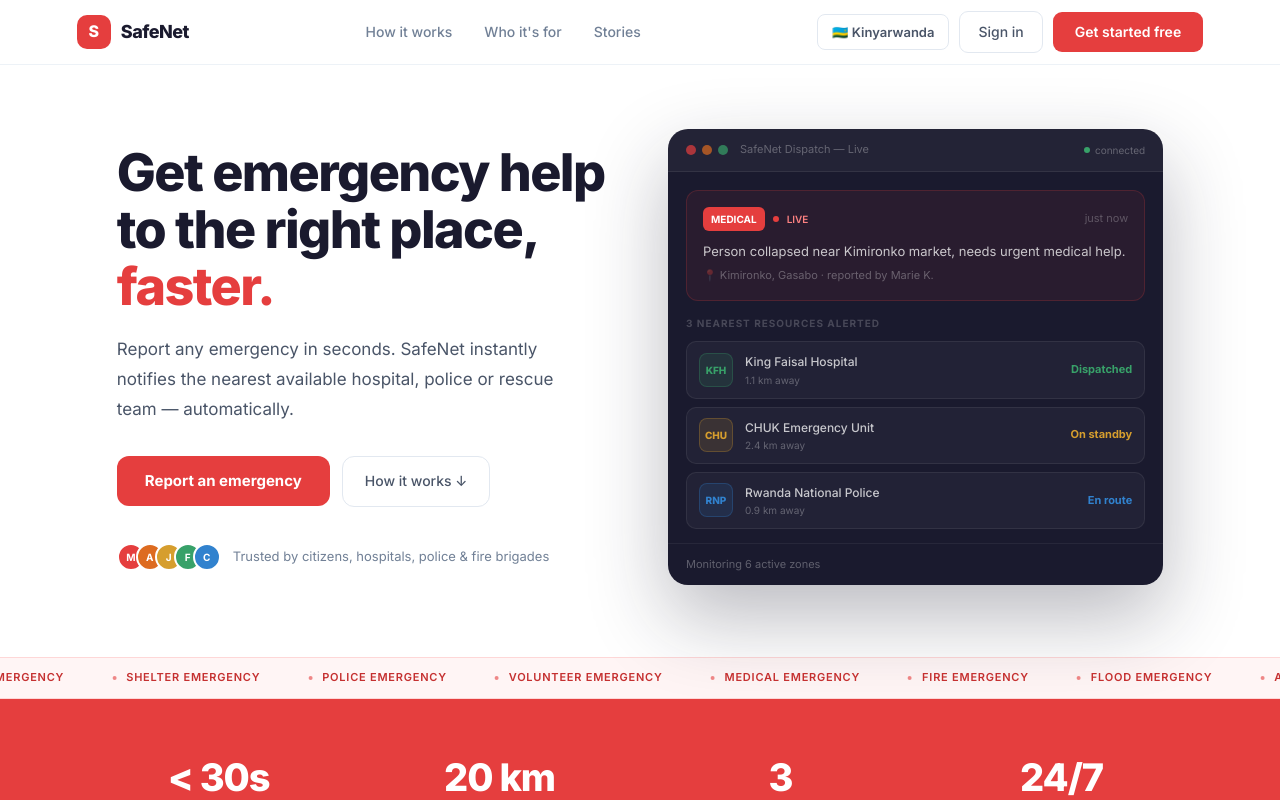
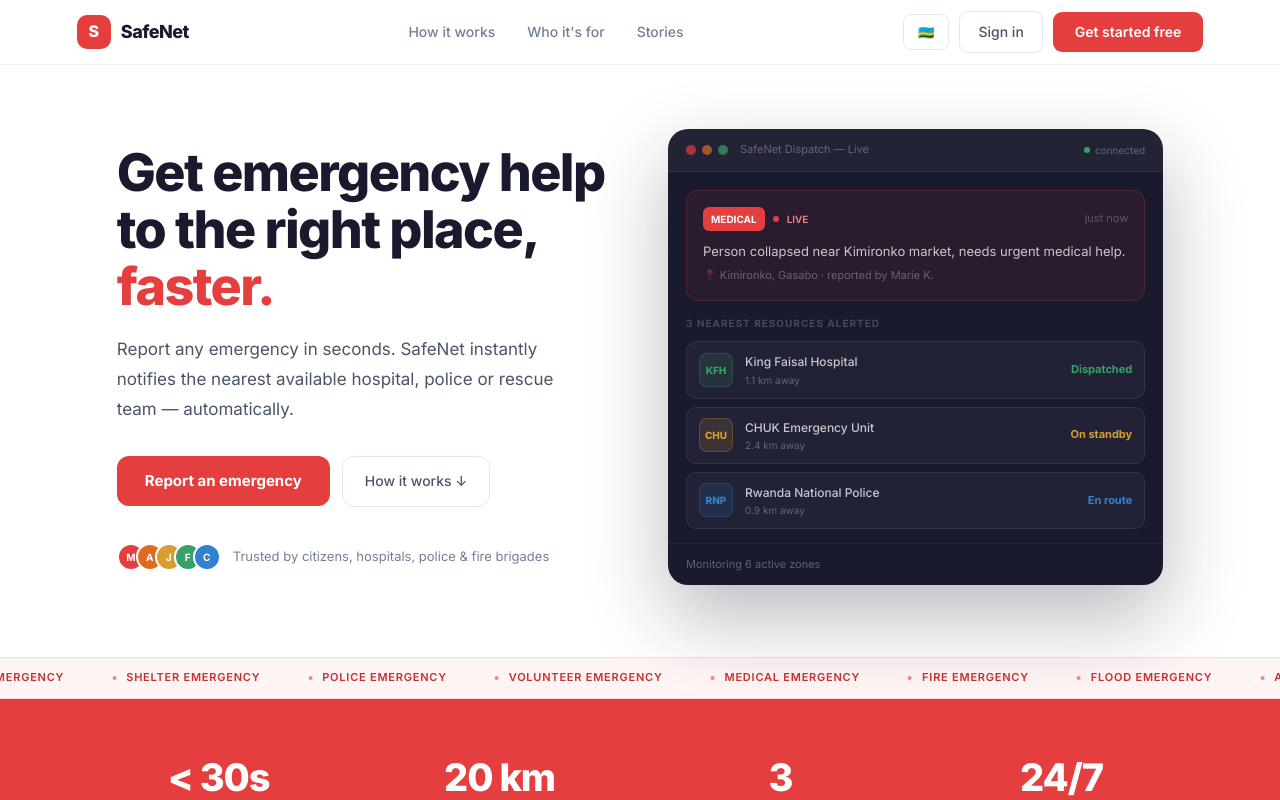
Before and after one commit to yvesmugisha901/safenet, a React (Vite) app: page / in a window 1280 px wide. Shown: the top 800 px of the page. Built offline with nearby package versions, Linux system fonts and the light colour scheme; no server answers.

Commit message:
fixed language toggle

```diff
--- a/src/pages/HomePage.tsx
+++ b/src/pages/HomePage.tsx
@@ -112,7 +112,7 @@
                     </div>
                     <div className="nav-actions">
                         <button className="btn-lang" onClick={toggleLanguage}>
-                            {isKinyarwanda ? '🇬🇧 English' : '🇷🇼 Kinyarwanda'}
+                            {isKinyarwanda ? 'EN' : '🇷🇼'}
                         </button>
                         {user ? (
                             <Link to="/dashboard"><button className="btn-red" style={{ padding: '9px 22px', borderRadius: 9, fontSize: 14 }}>{t('my_dashboard')} →</button></Link>
```
